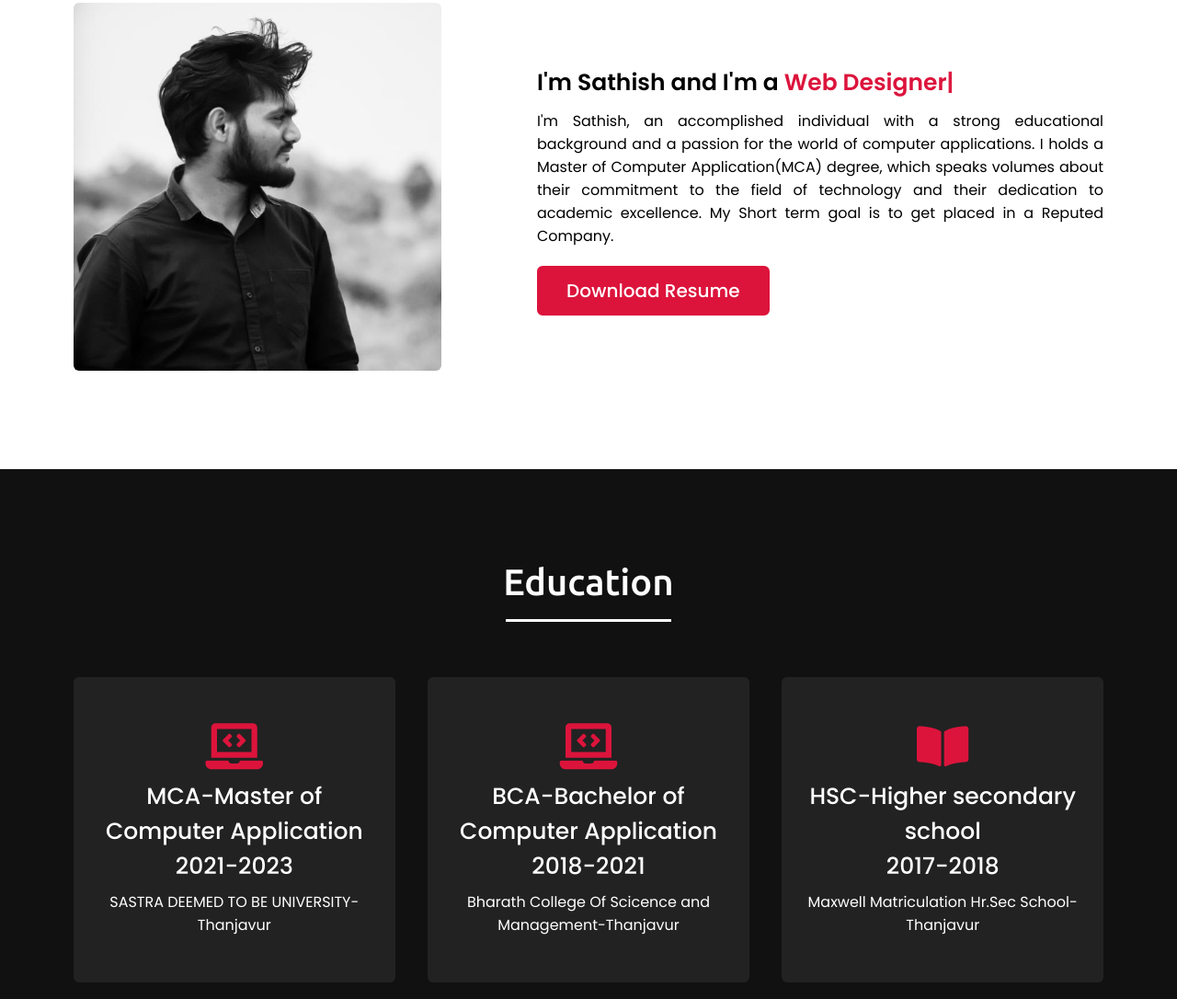
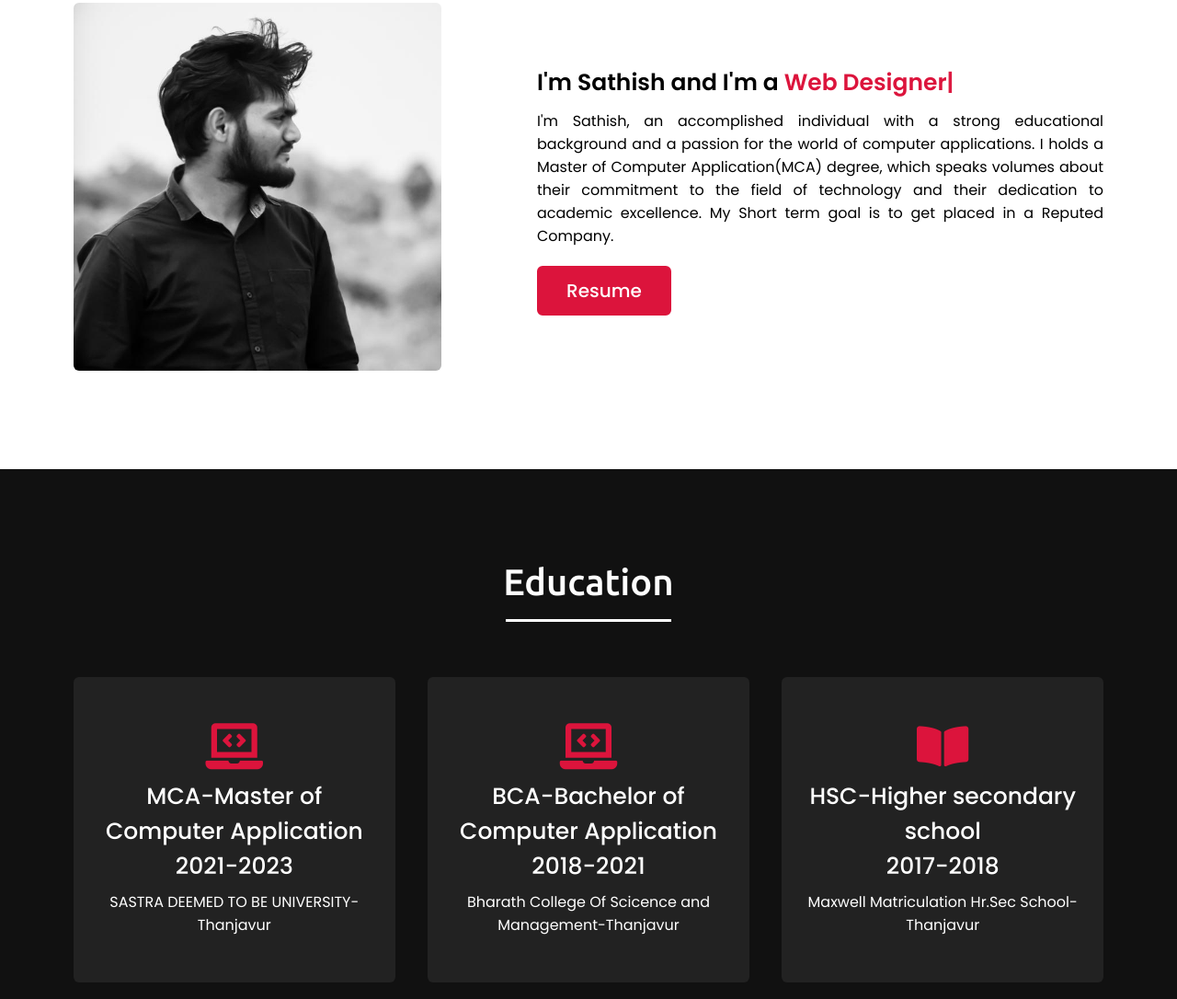
Before and after one commit to sathish2201/html-css-js-portfolio, a plain HTML site: page index.html in a window 1280 px wide. Shown: the part 1023-2109 px from the top of the page at 92% size. Drawn offline with nearby package versions, Linux system fonts and the light colour scheme.

Commit message:
index.html

```diff
--- a/index.html
+++ b/index.html
@@ -58,7 +58,7 @@
                 <div class="column right">
                     <div class="text">I'm Sathish and I'm a <span class="typing-2"></span></div>
                     <p>I'm Sathish, an accomplished individual with a strong educational background and a passion for the world of computer applications. I holds a Master of Computer Application(MCA) degree, which speaks volumes about their commitment to the field of technology and their dedication to academic excellence. My Short term goal is to get placed in a Reputed Company.</p>
-                    <a href="https://drive.google.com/file/d/1dAa_amlnIMc-7621eTETlhDsxqDaKrlG/view?usp=sharing">Download Resume</a>
+                    <a href="https://drive.google.com/file/d/1DdgRwrn1PWYPsIWxCY32iMYPc9s2N5Zv/view?usp=sharing">Resume</a>
                 </div>
             </div>
         </div>
```
